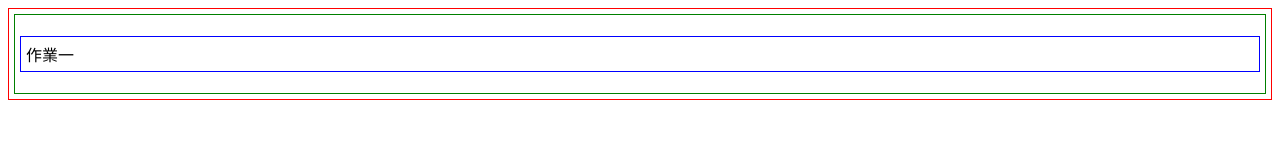
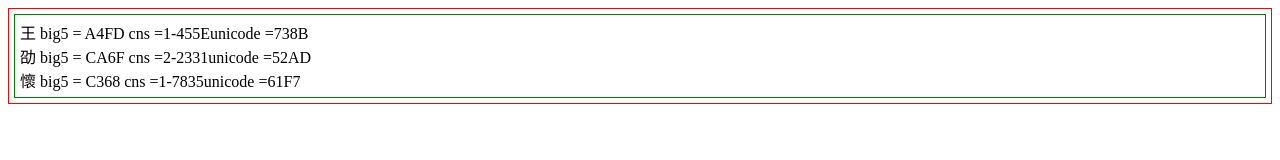
Before and after one commit to huai0216/ip2019s, a plain HTML site: page portfolio/labs/lab01/index.html in a window 1280 px wide. Drawn offline with Linux system fonts and the light colour scheme.

Commit message:
Add files via upload

```diff
--- a/portfolio/labs/lab01/index.html
+++ b/portfolio/labs/lab01/index.html
@@ -12,8 +12,7 @@
 </head>
 
 <body>
-  <div>
-  	<p>作業一</p>
+  <div id="div1">
   </div>
 </body>
 
--- a/portfolio/labs/lab01/lab.js
+++ b/portfolio/labs/lab01/lab.js
@@ -4,7 +4,39 @@
 
 
 function start(e) {
+    var name = [
+    {
+        char:'王',
+        big5:'A4FD',
+        cns: '1-455E',
+        unicode:'738B'
+    },
+    {
+        char:'劭',
+        big5:'CA6F',
+        cns: '2-2331',
+        unicode:'52AD'
+    },
+    {
+        char:'懷',
+        big5:'C368',
+        cns: '1-7835',
+        unicode:'61F7'
+    }
+];
 
+    var ele = document.getElementById("div1");
+
+    for (var i = 0; i < 3; i++) {
+        ele.innerHTML += name[i].char;
+        ele.innerHTML += ' big5 = ';
+        ele.innerHTML += name[i].big5;
+        ele.innerHTML += ' cns =';
+        ele.innerHTML += name[i].cns;
+        ele.innerHTML += 'unicode =';
+        ele.innerHTML += name[i].unicode;
+        ele.innerHTML += '<br>';
+    }
 }
 
 /*
```
Also changed, not shown: portfolio/labs/lab02/index.html (+12 -1 lines), portfolio/labs/lab02/lab.js (+21 -1 lines).
